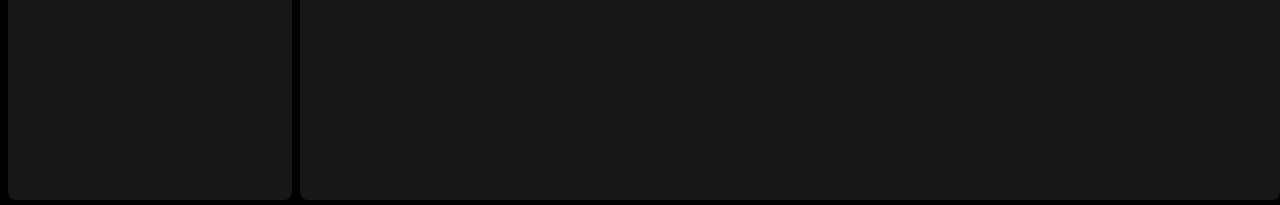
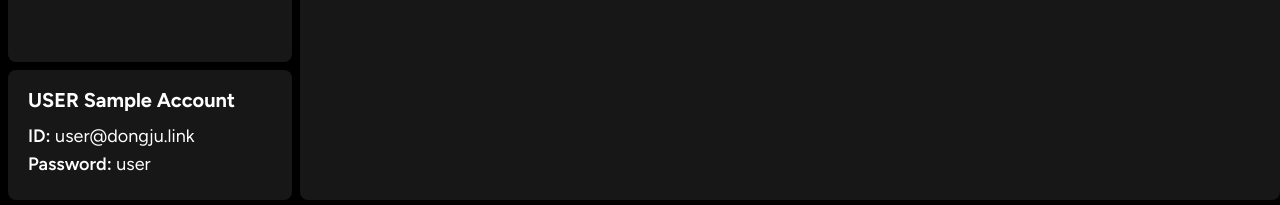
Before and after one commit to dj-yeon/spotify_FE, a Next.js app: page / in a window 1280 px wide. Shown: the part 592-797 px from the top of the page. Built offline with nearby package versions, Linux system fonts and the light colour scheme; no server answers.

Commit message:
feat: added sample login data

```diff
--- a/components/Sidebar.tsx
+++ b/components/Sidebar.tsx
@@ -55,6 +55,31 @@
         <Box className="overflow-y-auto h-full">
           <Library songs={songs} />
         </Box>
+        <Box className="overflow-y-auto h-[25%]">
+          <div className="text-white px-5 py-4 text-lg space-y-4">
+            {/* USER Section */}
+            <div>
+              <h3 className="font-bold text-xl mb-2">USER Sample Account</h3>
+              <p>
+                <span className="font-semibold">ID:</span> user@dongju.link
+              </p>
+              <p>
+                <span className="font-semibold">Password:</span> user
+              </p>
+            </div>
+
+            {/* ADMIN Section */}
+            <div>
+              <h3 className="font-bold text-xl mb-2">ADMIN Sample Account</h3>
+              <p>
+                <span className="font-semibold">ID:</span> admin@dongju.link
+              </p>
+              <p>
+                <span className="font-semibold"> Password:</span> admin
+              </p>
+            </div>
+          </div>
+        </Box>
       </div>
       <main className="h-full flex-1 overflow-y-auto py-2">{children}</main>
     </div>
```
